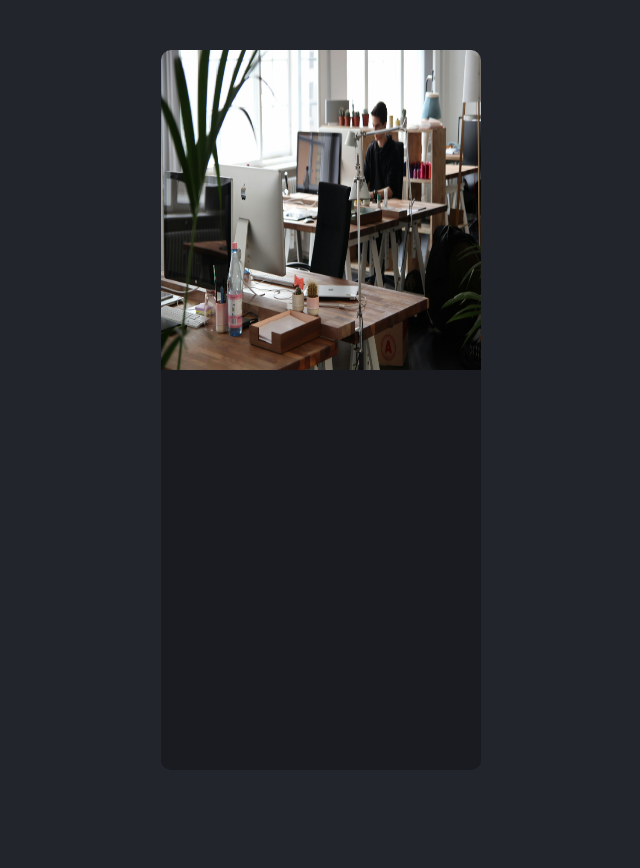
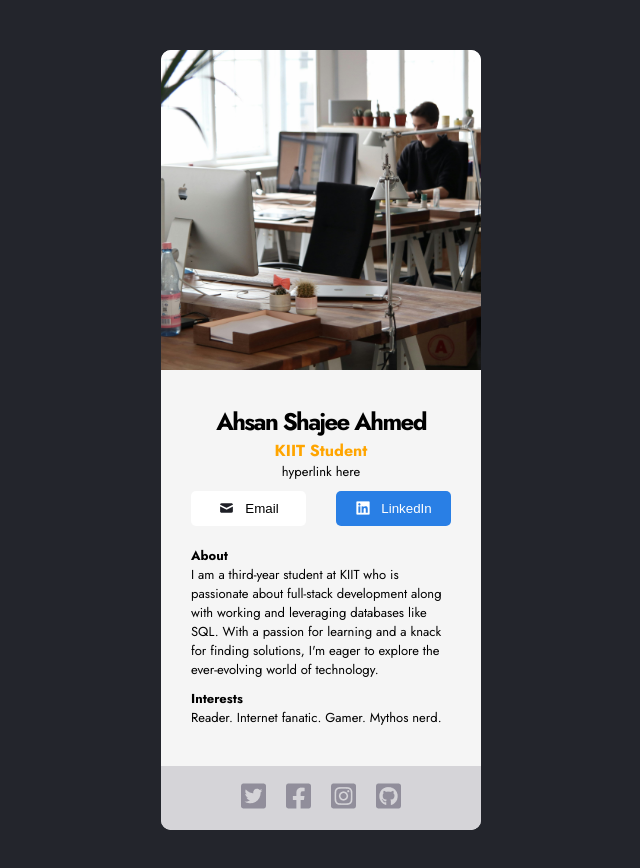
Before and after one commit to AhsanSAhmed/business_card, a React (Create React App) app: page / in a window 1280 px wide. Shown: the top 868 px of the page, without its empty margins (319-959 px from the left). Before the commit the page ends 820 px from the top, so only its background shows below. Built offline with nearby package versions, Linux system fonts and the light colour scheme.

Commit message:
Added styling to complete card

```diff
--- a/public/index.html
+++ b/public/index.html
@@ -9,6 +9,9 @@
       name="description"
       content="Web site created using create-react-app"
     />
+    <link rel="preconnect" href="https://fonts.googleapis.com">
+    <link rel="preconnect" href="https://fonts.gstatic.com" crossorigin>
+    <link href="https://fonts.googleapis.com/css2?family=Jost:ital,wght@0,100..900;1,100..900&display=swap" rel="stylesheet">
     <link rel="apple-touch-icon" href="%PUBLIC_URL%/logo192.png" />
     <!--
       manifest.json provides metadata used when your web app is installed on a
--- a/src/App.js
+++ b/src/App.js
@@ -1,11 +1,14 @@
 import React from "react";
 import HeaderImage from "./components/HeaderImage"
-
+import Footer from "./components/Footer"
+import Main from "./components/Main";
 
 function App() {
   return (
     <div className="App">
       <HeaderImage />
+      <Main />
+      <Footer />
     </div>
   );
 }
--- a/src/index.css
+++ b/src/index.css
@@ -10,13 +10,94 @@ body{
 .App{
     margin: 50px;
     border-radius: 10px;
-    height: 720px;
+    height: 780px;
     width: 320px;
-    background-color: #1A1B21;
+    background-color: #F5F5F5;
+    display: flex;
+    flex-direction: column;
+    justify-content: space-between;
+    align-items: center;
 }
 
 .headerContainer > img{
     height: 320px;
     width: 320px;
+    object-fit: cover;
     border-radius: 10px 10px 0px 0px;
 }
+
+.footerContainer{
+    height:64px;
+    width: 320px;
+    background-color: #D5D4D8;
+    border-radius: 0px 0px 10px 10px;
+    display: flex;
+    justify-content: center;
+    align-items: center;
+}
+
+.mainContainer{
+    font-family: Jost;
+    text-align : center;
+    margin: 10px 30px 10px 30px;
+}
+
+.mainContainer > h2{
+    font-weight: bold;
+    letter-spacing: -0.1rem;
+}
+.mainContainer > h4{
+    color: orange;
+}
+.hyperlink{
+    font-size: 13px;
+    padding-bottom: 10px;
+}
+
+.buttonContainer{
+    display: flex;
+    justify-content: space-between;
+    padding-bottom: 20px;
+}
+.emailbtn, .linkedbtn{
+    height: 35px;
+    width: 115px;
+    border: 0;
+    border-radius: 5px;
+}
+.emailbtn{
+    background-color: #FFFFFF;
+    display: flex;
+    justify-content: center;
+    align-items: center;
+}
+.emailbtn > img{
+    padding-right: 10px;
+}
+.emailbtn:hover{
+    background-color: rgb(234, 234, 234);
+}
+
+.linkedbtn{
+    background-color: #297FE5;
+    color: white;
+    display: flex;
+    justify-content: center;
+    align-items: center;
+}
+.linkedbtn > img{
+    padding-right: 10px;
+}
+.linkedbtn:hover{
+    background-color: #1f66bd;
+}
+
+.about, .interests{
+    text-align: start;
+    font-size: small;
+    padding-bottom: 10px;
+}
+
+.footLogoBox > img{
+    padding: 10px;
+}
```
